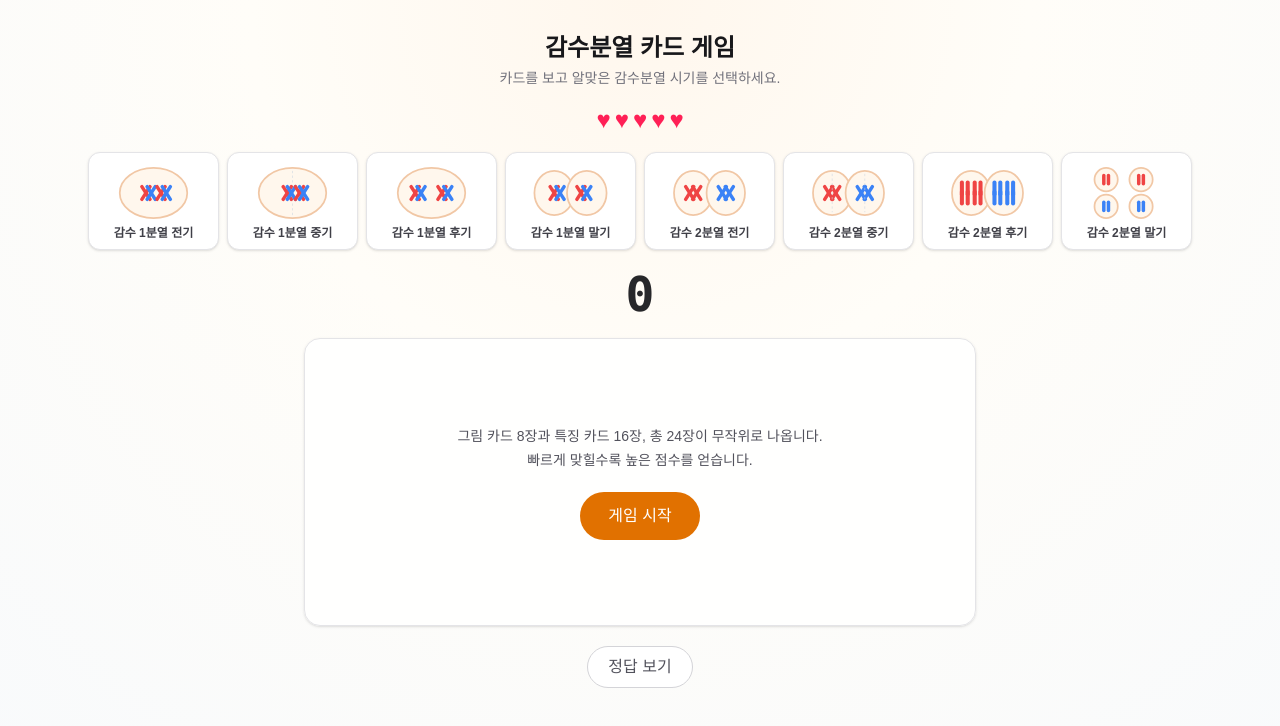
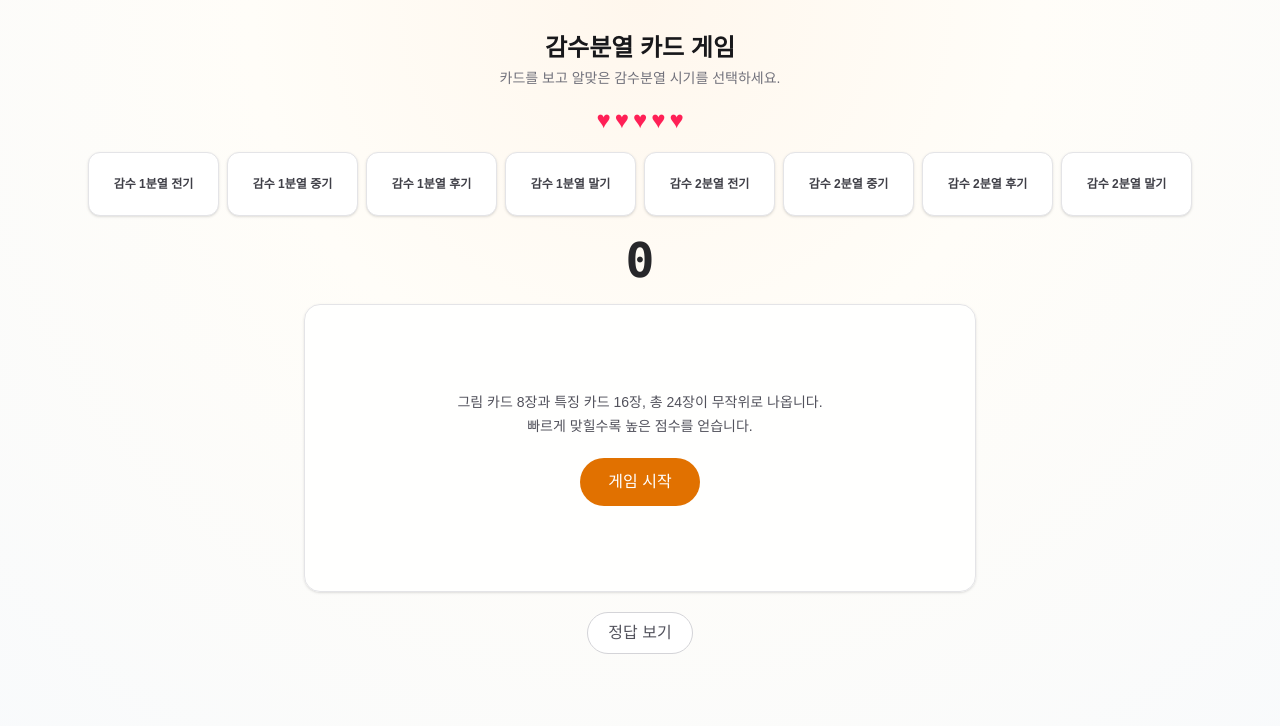
Before and after one commit to ultrabio/meiosis-card-game, a Next.js app: page / in a window 1280 px wide. Shown: the top 726 px of the page. Built offline with nearby package versions, Linux system fonts and the light colour scheme.

Commit message:
Show text-only phase buttons on start screen

```diff
--- a/components/MeiosisGame.tsx
+++ b/components/MeiosisGame.tsx
@@ -232,8 +232,8 @@ export function MeiosisGame() {
       <div className="grid grid-cols-4 gap-2 md:grid-cols-8">
         {PHASES.map(p=>(
           <button key={p.id} onClick={()=>choose(p.id)}
-            className={`min-h-24 rounded-xl border bg-white p-2 text-center shadow-sm transition hover:-translate-y-0.5 hover:shadow-md ${flash===p.id?"border-amber-400 ring-2 ring-amber-300":"border-zinc-200"}`}>
-            <div className="h-16"><PhaseArt phase={p.id}/></div>
+            className={`${status === "idle" ? "min-h-16" : "min-h-24"} rounded-xl border bg-white p-2 text-center shadow-sm transition hover:-translate-y-0.5 hover:shadow-md ${flash===p.id?"border-amber-400 ring-2 ring-amber-300":"border-zinc-200"}`}>
+            {status !== "idle" && <div className="h-16"><PhaseArt phase={p.id}/></div>}
             <div className="text-[11px] font-semibold text-zinc-700 sm:text-xs">{p.label}</div>
           </button>
         ))}
```
